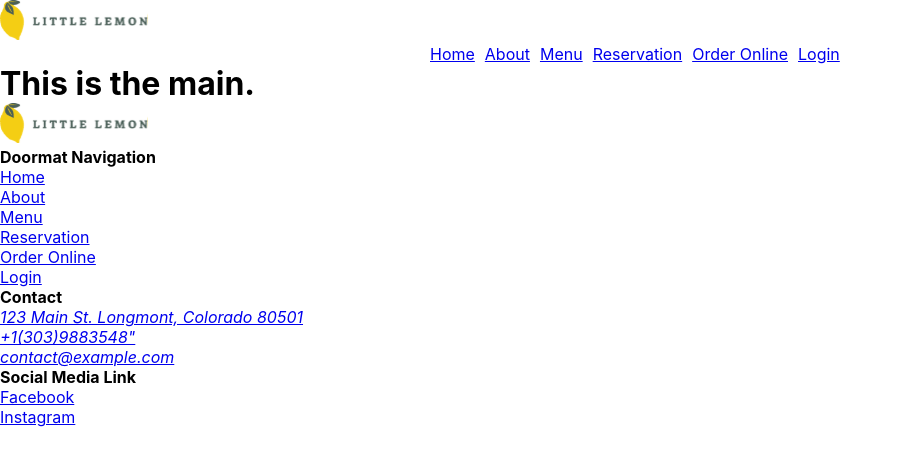
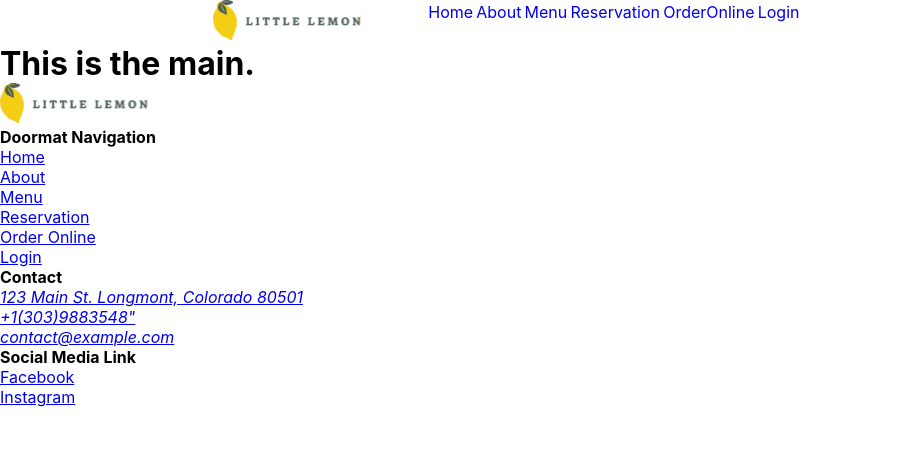
Before and after one commit to sangsongthong-hexterika/capstone-project-little-lemon, a React (Create React App) app: page / in a window 1280 px wide. Shown: the top 466 px of the page, without its empty margins (0-902 px from the left). Built offline with nearby package versions, Linux system fonts and the light colour scheme.

Commit message:
Arrange the header logo and the nav bar according to the 12-columns grid layout

```diff
--- a/src/App.css
+++ b/src/App.css
@@ -1,6 +1,15 @@
-.App {
+.header-container {
   display: grid;
   grid-template-columns: repeat(12, 1fr);
+  grid-template-rows: (1, 1fr);
+}
+
+.header-container header {
+  grid-column: 3 / 5;
+}
+
+.header-container nav {
+  grid-column: 5 / 11;
 }
 
 /* Keep this from the default generated by create-react-app as references for future animation */
--- a/src/App.js
+++ b/src/App.js
@@ -7,8 +7,12 @@ import Footer from './Footer';
 function App() {
   return (
     <>
-      <Header />
-      <Nav />
+      <header className='header-container'>
+        <Header />
+        <nav className='nav-container'>
+          <Nav />
+        </nav>
+      </header>
       <Main />
       <Footer />
     </>
--- a/src/Header.css
+++ b/src/Header.css
@@ -0,0 +1,3 @@
+img {
+  height: auto;
+}
--- a/src/Nav.css
+++ b/src/Nav.css
@@ -1,17 +1,20 @@
 nav {
-  display: grid;
-  grid-template-columns: repeat(12, 1fr);
-  grid-gap: 10px;
+  display: flex;
 }
-
 nav ul {
-  grid-column: 5 / 11;
-  grid-row: 1;
   display: flex;
-  column-gap: 10px;
+  list-style: none;
+  flex-direction: row;
+  width: 100%;
+  flex: 1;
 }
 
 nav ul li {
-  flex-wrap: wrap;
-  list-style: none;
+  flex-direction: row;
+  padding: 0.1rem;
 }
+
+nav ul li a {
+  text-decoration: none;
+  justify-content: space-evenly;
+}
--- a/src/Nav.js
+++ b/src/Nav.js
@@ -9,7 +9,7 @@ function Nav() {
           <li><a href="#/about">About</a></li>
           <li><a href="#/menu">Menu</a></li>
           <li><a href="#/reservation">Reservation</a></li>
-          <li><a href="#/orderonline">Order Online</a></li>
+          <li><a href="#/orderonline">OrderOnline</a></li>
           <li><a href="#/login">Login</a></li>
         </ul>
       </nav>
```
